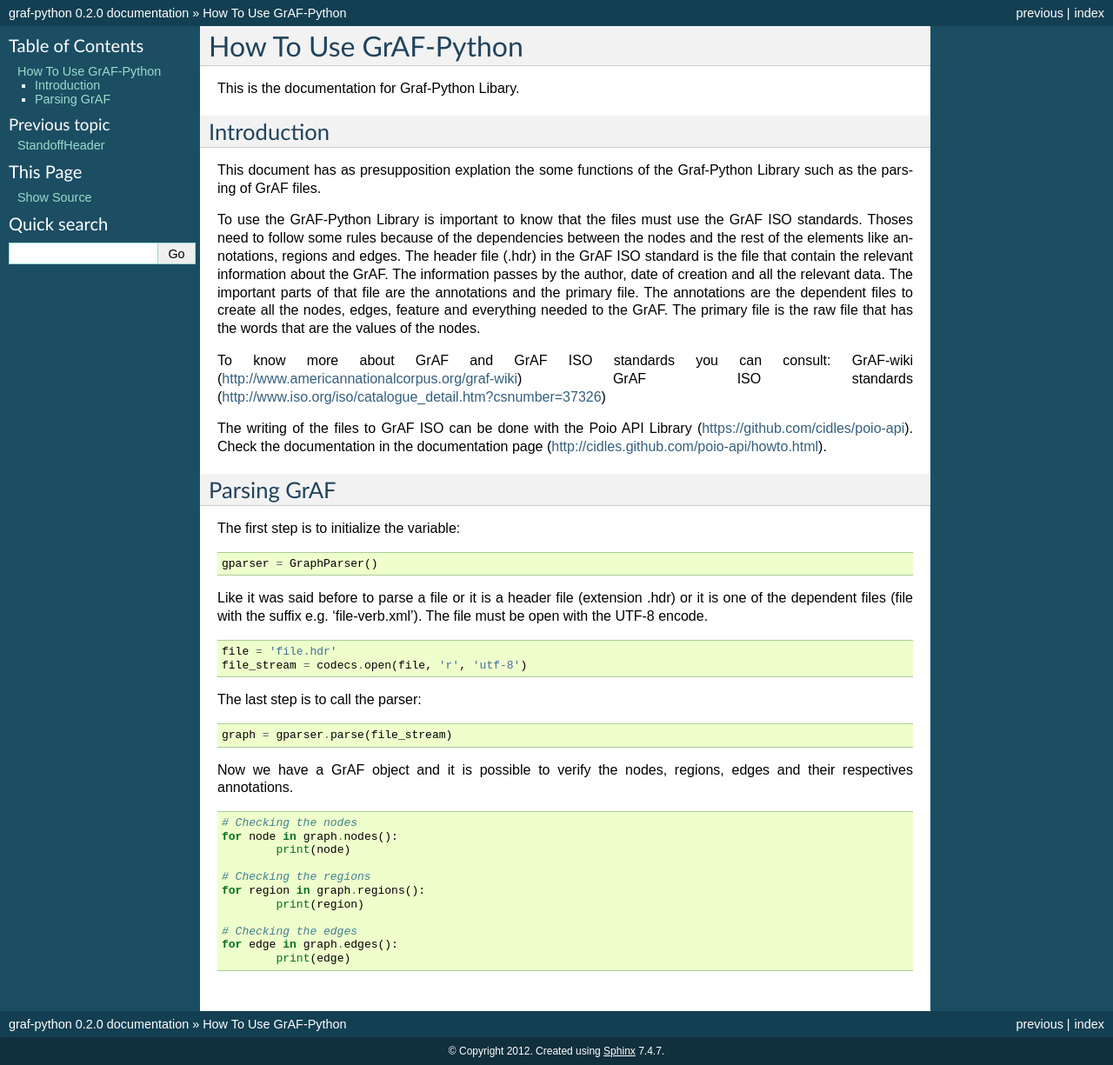
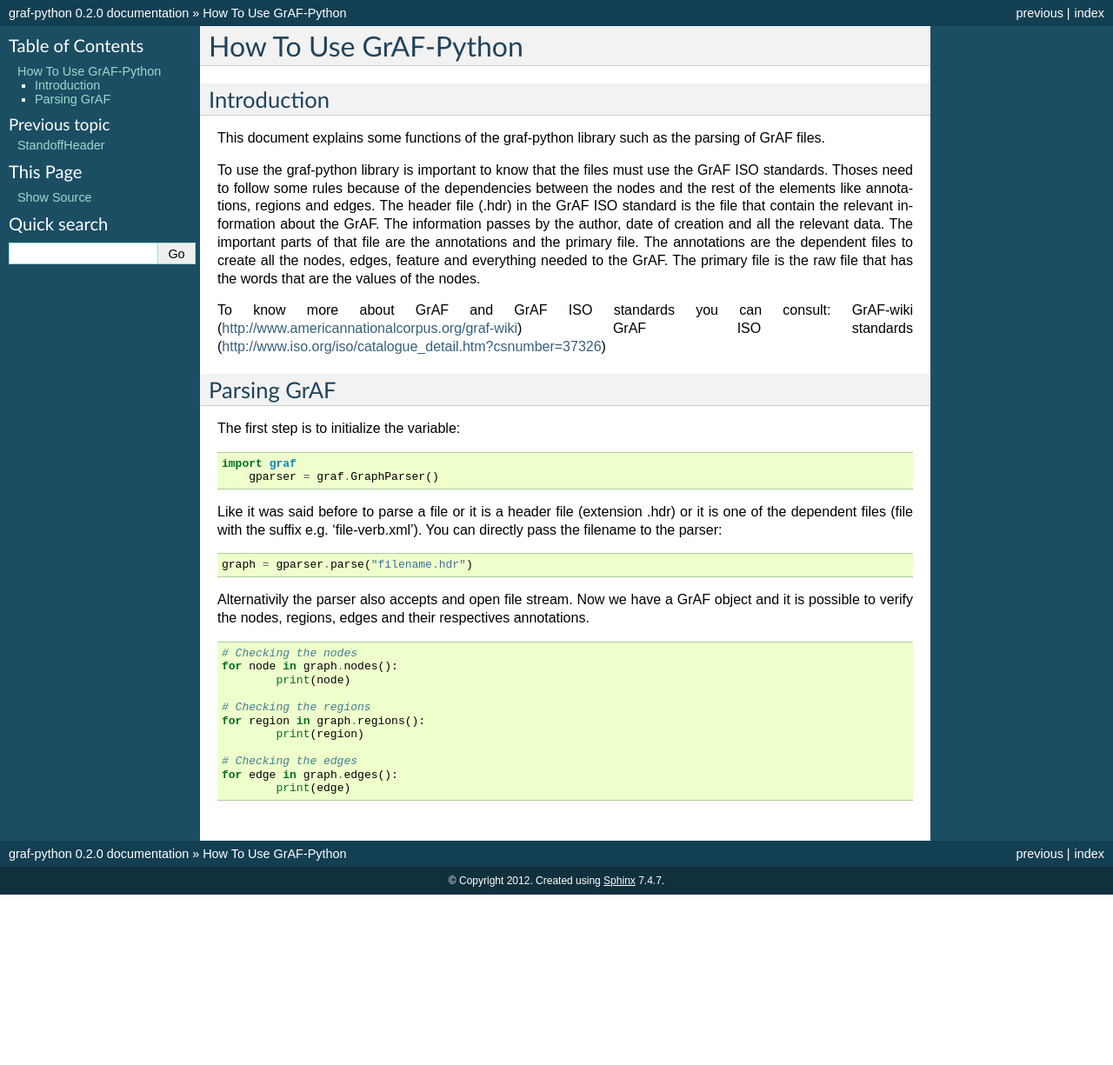
Before and after one commit to cidles/graf-python, a Sphinx documentation site: the page built from doc/howto.rst, in a window 1280 px wide. Shown: the whole page at 87% size. Built offline with Sphinx 7.4.7, drawn with Linux system fonts in a browser that asks for light colours; formulas are drawn with MathJax 3; after the commit the page ends 1029 px from its top, so only the background shows below that.

Commit message:
Updated parsing tutorial in docs.

```diff
--- a/doc/howto.rst
+++ b/doc/howto.rst
@@ -2,20 +2,16 @@
 How To Use GrAF-Python
 **********************
 
-This is the documentation for Graf-Python Libary.
-
 Introduction
 ============
 
-This document has as presupposition explation the some functions of the Graf-Python Library such as the parsing of GrAF files.
+This document explains some functions of the graf-python library such as the parsing of GrAF files.
 
-To use the GrAF-Python Library is important to know that the files must use the GrAF ISO standards. Thoses need to follow some rules because of the dependencies between the nodes and the rest of the elements like annotations, regions and edges. The header file (.hdr) in the GrAF ISO standard is the file that contain the relevant information about the GrAF. The information passes by the author, date of creation and all the relevant data. The important parts of that file are the annotations and the primary file. The annotations are the dependent files to create all the nodes, edges, feature and everything needed to the GrAF. The primary file is the raw file that has the words that are the values of the nodes.
+To use the graf-python library is important to know that the files must use the GrAF ISO standards. Thoses need to follow some rules because of the dependencies between the nodes and the rest of the elements like annotations, regions and edges. The header file (.hdr) in the GrAF ISO standard is the file that contain the relevant information about the GrAF. The information passes by the author, date of creation and all the relevant data. The important parts of that file are the annotations and the primary file. The annotations are the dependent files to create all the nodes, edges, feature and everything needed to the GrAF. The primary file is the raw file that has the words that are the values of the nodes.
 
 To know more about GrAF and GrAF ISO standards you can consult:
 GrAF-wiki (http://www.americannationalcorpus.org/graf-wiki)
 GrAF ISO standards (http://www.iso.org/iso/catalogue_detail.htm?csnumber=37326)
-
-The writing of the files to GrAF ISO can be done with the Poio API Library (https://github.com/cidles/poio-api). Check the documentation in the documentation page (http://cidles.github.com/poio-api/howto.html).
 
 Parsing GrAF
 ============
@@ -24,22 +20,16 @@ The first step is to initialize the variable:
 
 .. code-block:: python
 
-	gparser = GraphParser()
+    import graf
+	gparser = graf.GraphParser()
 
-Like it was said before to parse a file or it is a header file (extension .hdr) or it is one of the dependent files (file with the suffix e.g. 'file-verb.xml'). The file must be open with the UTF-8 encode.
+Like it was said before to parse a file or it is a header file (extension .hdr) or it is one of the dependent files (file with the suffix e.g. 'file-verb.xml'). You can directly pass the filename to the parser:
 
 .. code-block:: python
 
-	file = 'file.hdr'
-        file_stream = codecs.open(file, 'r', 'utf-8')
+    graph = gparser.parse("filename.hdr")
 
-The last step is to call the parser:
-
-.. code-block:: python
-
-        graph = gparser.parse(file_stream)
-
-Now we have a GrAF object and it is possible to verify the nodes, regions, edges and their respectives annotations.
+Alternativily the parser also accepts and open file stream. Now we have a GrAF object and it is possible to verify the nodes, regions, edges and their respectives annotations.
 
 .. code-block:: python
 
```
Also changed, not shown: 1 other file.
